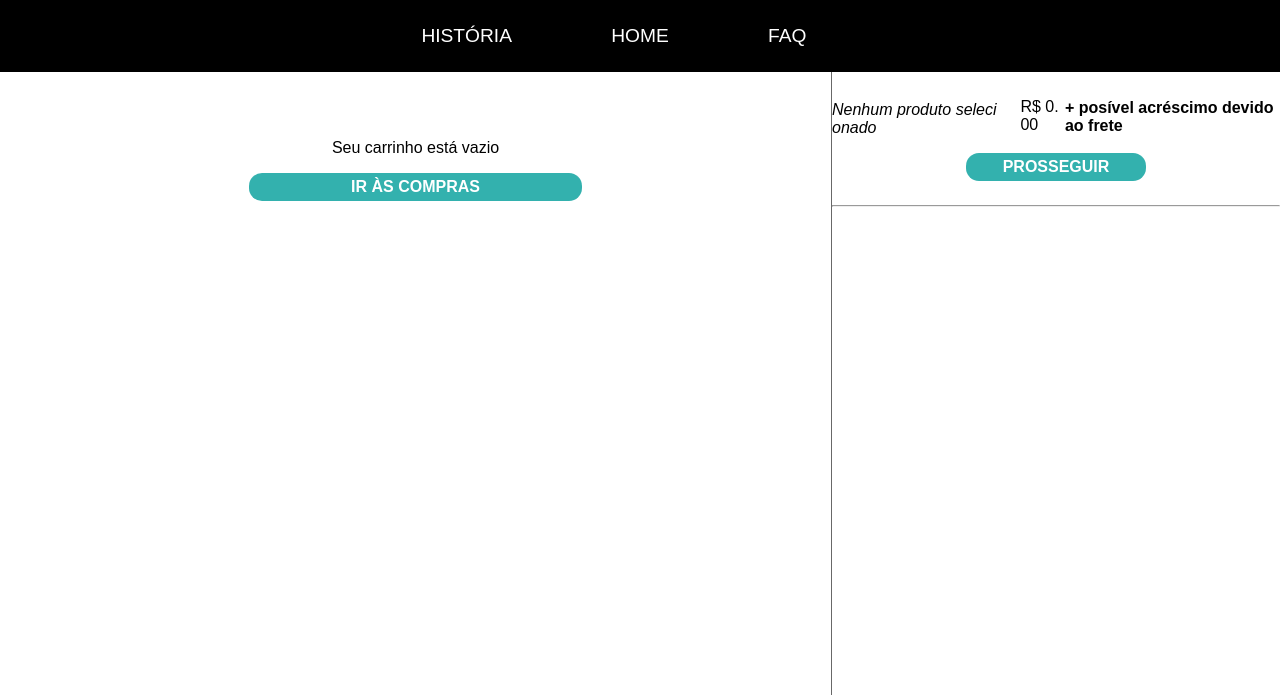
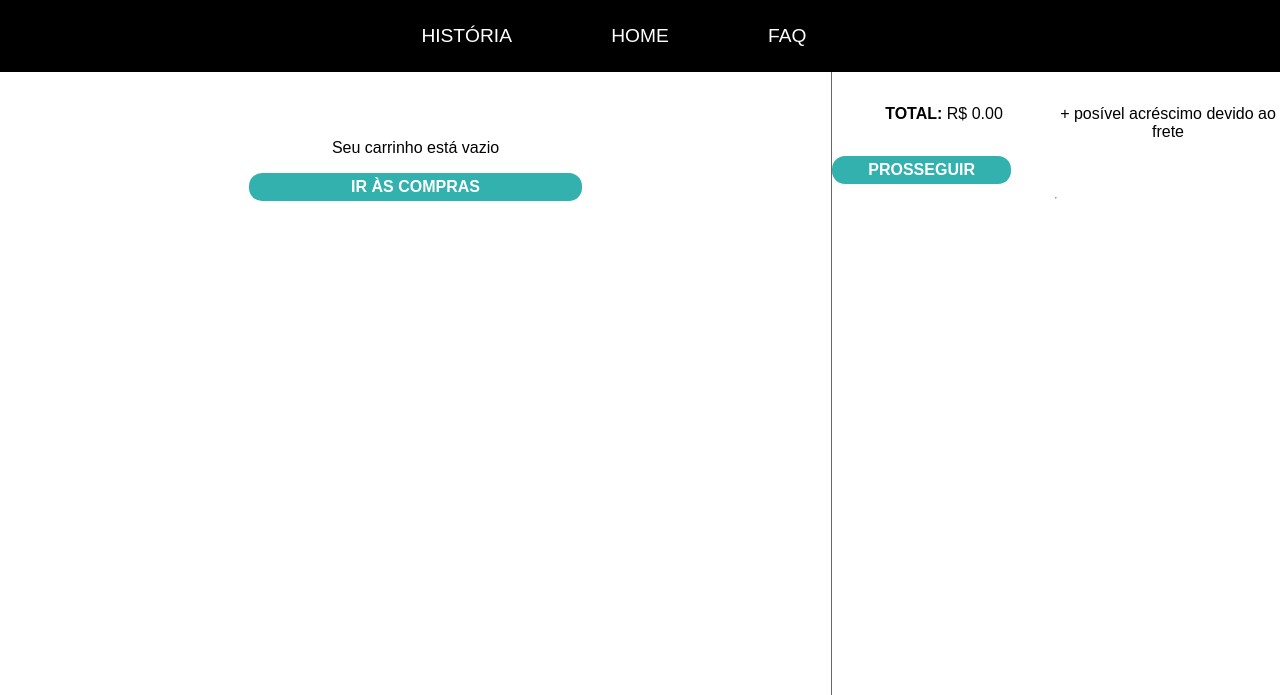
Before and after one commit to gabrieliromagnarita/TCC, a Flask app: page /carrinho-render in a window 1280 px wide. Shown: the part 105-800 px from the top of the page. Run offline with Flask 3, Linux system fonts and the light colour scheme; parts of the project's set-up code (start-up, migrations or seed data) failed here and were passed over.

Commit message:
tentando fazer o estilo do carrinho dar certo

```diff
--- a/static/estilo.css
+++ b/static/estilo.css
@@ -920,6 +920,7 @@ details > p{
     display: flex;
     justify-content: center;
     align-items: stretch;
+    /* align-items: flex-start; */
     width: 100%;
     padding: 0;
     min-height: 77.9vh;
@@ -937,7 +938,7 @@ details > p{
 .top-carrinho{
     display: flex;
     flex-direction: column;
-    justify-content: space-between;
+    /* justify-content: space-between; */
     margin-bottom: 15px;
     width: 100%;
     padding-left: 10%;
@@ -980,7 +981,9 @@ details > p{
 .card-carrinho-infos{
     display: flex;
     flex-direction: column;
-    gap: 4px;
+    justify-content: space-between;
+    /* gap: 4px; */
+    flex: 1;
 }
 
 .nome-carrinho{
@@ -1014,39 +1017,67 @@ details > p{
     margin-top: 1%;
     display: flex;
     flex-direction: column;
+    align-items: center;
+}
+
+#produtos-selecionados{
+    display: flex;
+    justify-content: space-between;
+    margin: 5px 5%;
+    width: 90%;
 }
 
 .carrinho-right-infos{
     display: flex;
     justify-content: space-between;
+    width: 100%;
+    margin: 5px 0;
 }
 
 .nome-carrinho-right{
-    line-height: 2;
-    white-space: nowrap;
+    /* line-height: 2; */
+    /* white-space: nowrap;
     overflow: hidden;
-    text-overflow: ellipsis;
-    margin: 0 0 0 5%;
+    text-overflow: ellipsis; */
+    /* margin: 0 0 0 5%; */
+    margin: 0;
 }
 
 .preco-carrinho-right{
-    margin: 0 5%;
-    line-height: 2;
+    /* margin: 0 5%;
+    line-height: 2; */
+    /* white-space: nowrap;
+    overflow: hidden;
+    text-overflow: ellipsis; */
+    margin: 0;
 }
 
 .total-carrinho-right{
-    margin: 3% 0 0 5%;
+    /* margin: 3% 0 0 5%; */
+   /*  text-align: center;
+    margin: 10px 0 5px 0; */
+    width: 100%;
+    text-align: center;
+    margin: 5px 0;
 }
 
 .text-carrinho-right{
-    font-weight: bold;
-    align-self: center;
-    margin: 1% 0 2% 0;
+    /* font-weight: bold;
+    align-self: center; */
+    /* margin: 1% 0 2% 0; */
+    /* margin-bottom: 10px; */
+    width: 100%;
+    text-align: center;
+    margin: 5px 0;
 }
 
 .carrinho-btn{
-    display: flex;
-    justify-content: center;
+    /* display: flex; */
+    /* justify-content: center; */
+    /* margin-bottom: 10px; */
+    width: 100%;
+    text-align: center;
+    margin: 5px 0;
 }
 
 .btn-finalizar{
--- a/templates/carrinho.html
+++ b/templates/carrinho.html
@@ -15,7 +15,7 @@
         </div>
 
         <form action="{{ url_for('carrinho.checkbox_precos') }}" method="post" class="checkbox-carrinho" id="form-checkbox-carrinho">
-            {% for item in produtos %}form-checkbox-carrinho
+            {% for item in produtos %}
             <div class="card-produto-carrinho">
                 <input type="checkbox" name="produto-carrinho-ids" value="{{ item.id}}" id="produto-{{ item.id }}">
                 <img src="{{ url_for('static', filename=item.foto1) }}" alt="{{ item.nome }}" class="img-produtos-carrinho">
@@ -45,10 +45,9 @@
     <div class="divisoria-vertical-carrinho"></div>
 
     <div id="carrinho-right-div">
+        <div id="produtos-selecionados"></div>
+
         <div class="carrinho-right-infos">
-            <div id="produtos-selecionados"></div>
-
-
             <p class="total-carrinho-right"><strong>TOTAL:</strong> R$ {{ "%.2f"|format(total) }}</p>
             <p class="text-carrinho-right">+ posível acréscimo devido ao frete</p>
         </div>
@@ -56,6 +55,7 @@
         <form action="{{ url_for('carrinho.finalizar_compra')}}" method="post" class="carrinho-btn" id="form-finalizar-compra">
             <input type="submit" name="btn-finalizar" value="PROSSEGUIR" class="btn-finalizar">
         </form>
+
         <div class="line-horizontal">
             <hr>
         </div>
@@ -72,6 +72,44 @@
         /* const formCheckbox = document.getElementById('form-checkbox-carrinho') */
         const formFinalizar = document.getElementById('form-finalizar-compra');
         const listaSelecionados = document.getElementById('produtos-selecionados');
+
+        function atualizarTotal() {
+            let total = 0;
+            const listaSelecionados = document.getElementById('produtos-selecionados');
+            listaSelecionados.innerHTML = '';
+
+            produtoCarrinhoIds.forEach(check => {
+                if (check.checked) {
+                    const card = check.closest('.card-produto-carrinho');
+                    const preco = parseFloat(card.querySelector('.preco-carrinho').dataset.preco);
+                    const qtd = parseInt(card.querySelector('.qtd-carrinho').textContent.replace("QUANTIDADE: ",""));
+                    const nome = card.querySelector('.nome-carrinho').textContent;
+                    total += preco * qtd;
+
+                    const itemDiv = document.createElement('div');
+                    itemDiv.className = 'carrinho-right-infos';
+                    itemDiv.innerHTML = `<p class="nome-carrinho-right">${nome} x${qtd}</p>
+                                        <p class="preco-carrinho-right">R$ ${ (preco*qtd).toFixed(2) }</p>`;
+                    listaSelecionados.appendChild(itemDiv);
+                }
+            });
+
+            document.querySelector('.total-carrinho-right').textContent = `TOTAL: R$ ${total.toFixed(2)}`;
+
+            if(total === 0) {
+                listaSelecionados.innerHTML = '<p class="total-carrinho-right"><em>Nenhum produto selecionado</em></p>';
+            }
+        }
+
+        selectAllCarrinho.addEventListener('change', function() {
+            const selecionado = selectAllCarrinho.checked;
+            produtoCarrinhoIds.forEach(function(checkbox){ //precisa da função?
+                checkbox.checked = selecionado;
+            });
+            atualizarTotal();
+        });
+
+        produtoCarrinhoIds.forEach(cb => cb.addEventListener('change', atualizarTotal));
 
         formFinalizar.addEventListener('submit', function(e) {
             e.preventDefault();
@@ -93,44 +131,7 @@
             formFinalizar.submit();
         });
 
-        function atualizarTotal(){
-            let total = 0;
-            let nomesSelecionados = [];
-            listaSelecionados.innerHTML = '';
-
-            produtoCarrinhoIds.forEach(function(check){
-                if(check.checked){
-                    const card = check.closest('.card-produto-carrinho');
-                    const preco = parseFloat(card.querySelector('.preco-carrinho').dataset.preco);
-                    const qtd = parseInt(card.querySelector('.qtd-carrinho').textContent.replace("QUANTIDADE: ",""));
-                    const nome = card.querySelector('.nome-carrinho').textContent;
-                    total += preco * qtd;
-
-                    for(let i = 0; i < qtd; i++){
-                        nomesSelecionados.push(nome);
-                    }
-                }
-            });
-            totalPreco.textContent = 'R$ ' + total.toFixed(2);
-
-            if(nomesSelecionados.length > 0){
-                listaSelecionados.innerHTML = `<p><strong>Selecionados:</strong></p><ul>${nomesSelecionados.map(n => `<li>%{n}</li>`).join('')}</ul>`;
-            }
-            else{
-                listaSelecionados.innerHTML = '<p><em>Nenhum produto selecionado</em></p>';
-            }
-        }
-
-        produtoCarrinhoIds.forEach(cb => cb.addEventListener('change', atualizarTotal));
         atualizarTotal();
-
-        selectAllCarrinho.addEventListener('change', function() {
-            const selecionado = selectAllCarrinho.checked;
-            produtoCarrinhoIds.forEach(function(checkbox){
-                checkbox.checked = selecionado;
-            });
-            atualizarTotal();
-        });
 
         produtoCarrinhoIds.forEach(function(checkbox){
             checkbox.addEventListener('change', function(){
```
